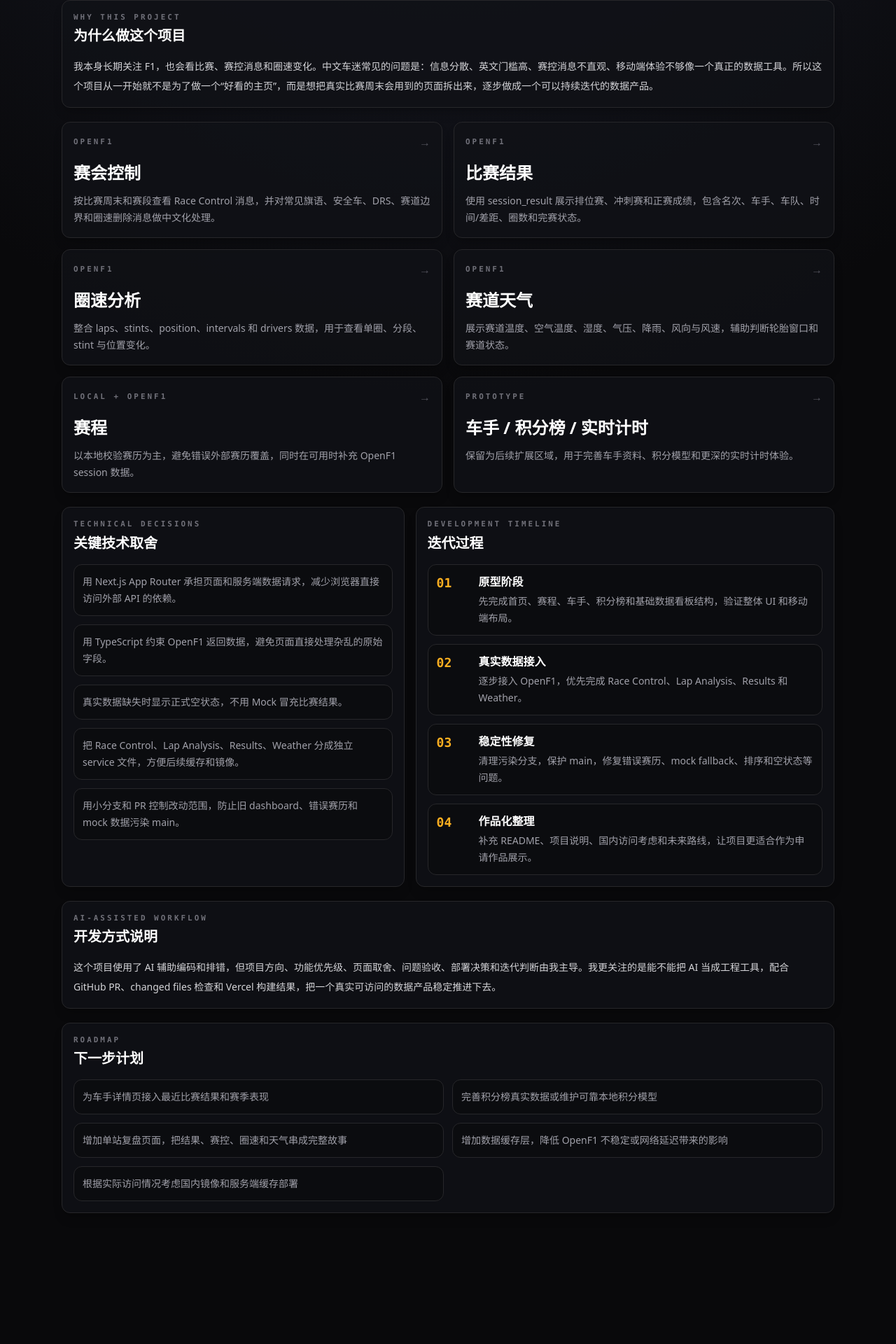
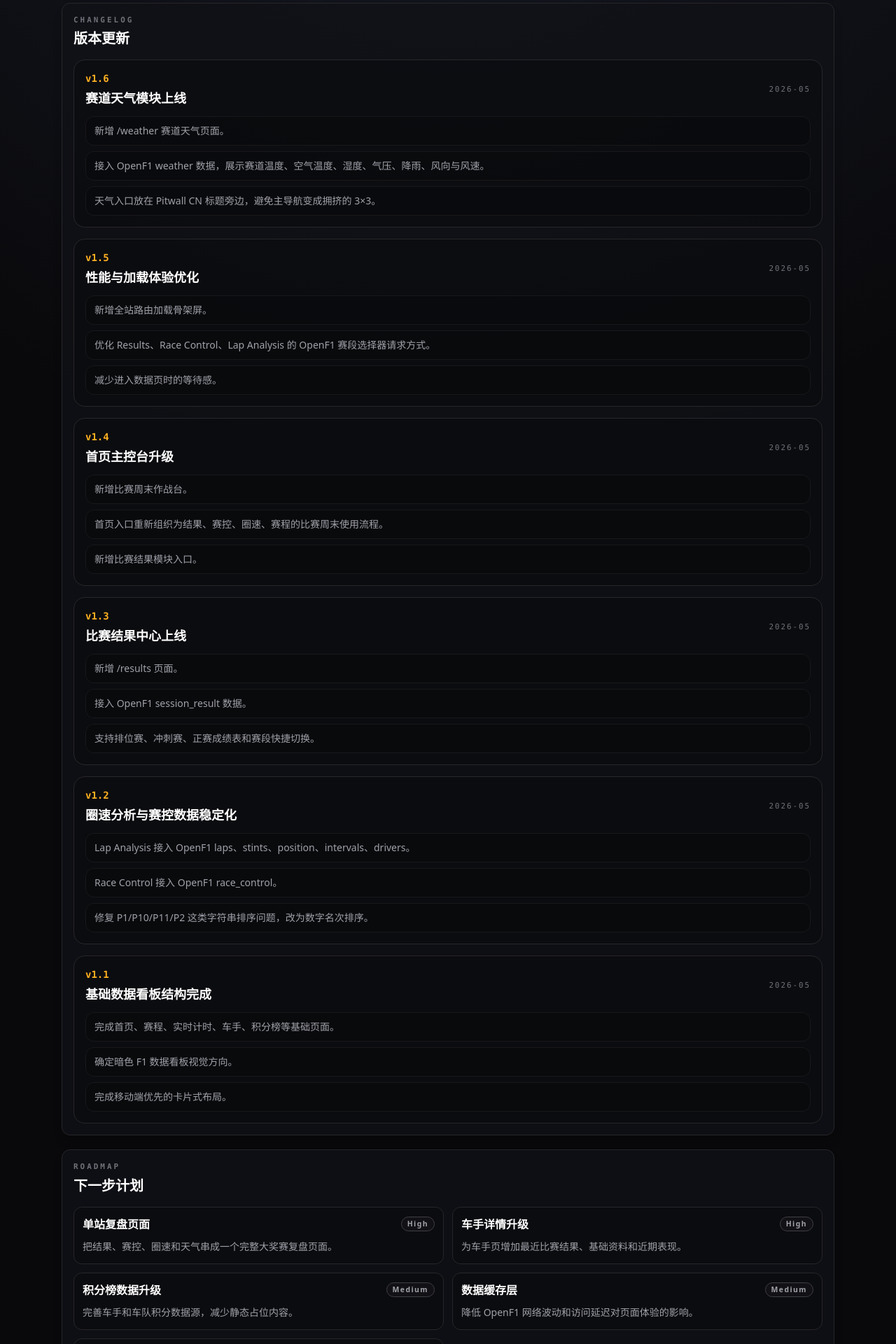
Before and after one commit to s8k8ps26k6-ui/pitwallcn, a Next.js app: page /project in a window 1280 px wide. Shown: the part 489-2409 px from the top of the page at 70% size. Before the commit the page ends 2246 px from the top, so only its background shows below. Built offline with nearby package versions, Linux system fonts and the light colour scheme.

Commit message:
copy: make project page public-safe updates page

```diff
--- a/src/app/project/page.tsx
+++ b/src/app/project/page.tsx
@@ -1,81 +1,100 @@
 import Link from "next/link";
 
-const featureModules = [
+const changelog = [
   {
-    title: "赛会控制",
-    href: "/race-control",
-    status: "OpenF1",
-    description: "按比赛周末和赛段查看 Race Control 消息，并对常见旗语、安全车、DRS、赛道边界和圈速删除消息做中文化处理。"
+    version: "v1.6",
+    title: "赛道天气模块上线",
+    date: "2026-05",
+    items: [
+      "新增 /weather 赛道天气页面。",
+      "接入 OpenF1 weather 数据，展示赛道温度、空气温度、湿度、气压、降雨、风向与风速。",
+      "天气入口放在 Pitwall CN 标题旁边，避免主导航变成拥挤的 3×3。"
+    ]
   },
   {
-    title: "比赛结果",
-    href: "/results",
-    status: "OpenF1",
-    description: "使用 session_result 展示排位赛、冲刺赛和正赛成绩，包含名次、车手、车队、时间/差距、圈数和完赛状态。"
+    version: "v1.5",
+    title: "性能与加载体验优化",
+    date: "2026-05",
+    items: [
+      "新增全站路由加载骨架屏。",
+      "优化 Results、Race Control、Lap Analysis 的 OpenF1 赛段选择器请求方式。",
+      "减少进入数据页时的等待感。"
+    ]
   },
   {
-    title: "圈速分析",
-    href: "/lap-analysis",
-    status: "OpenF1",
-    description: "整合 laps、stints、position、intervals 和 drivers 数据，用于查看单圈、分段、stint 与位置变化。"
+    version: "v1.4",
+    title: "首页主控台升级",
+    date: "2026-05",
+    items: [
+      "新增比赛周末作战台。",
+      "首页入口重新组织为结果、赛控、圈速、赛程的比赛周末使用流程。",
+      "新增比赛结果模块入口。"
+    ]
   },
   {
-    title: "赛道天气",
-    href: "/weather",
-    status: "OpenF1",
-    description: "展示赛道温度、空气温度、湿度、气压、降雨、风向与风速，辅助判断轮胎窗口和赛道状态。"
+    version: "v1.3",
+    title: "比赛结果中心上线",
+    date: "2026-05",
+    items: [
+      "新增 /results 页面。",
+      "接入 OpenF1 session_result 数据。",
+      "支持排位赛、冲刺赛、正赛成绩表和赛段快捷切换。"
+    ]
   },
   {
-    title: "赛程",
-    href: "/schedule",
-    status: "Local + OpenF1",
-    description: "以本地校验赛历为主，避免错误外部赛历覆盖，同时在可用时补充 OpenF1 session 数据。"
+    version: "v1.2",
+    title: "圈速分析与赛控数据稳定化",
+    date: "2026-05",
+    items: [
+      "Lap Analysis 接入 OpenF1 laps、stints、position、intervals、drivers。",
+      "Race Control 接入 OpenF1 race_control。",
+      "修复 P1/P10/P11/P2 这类字符串排序问题，改为数字名次排序。"
+    ]
   },
   {
-    title: "车手 / 积分榜 / 实时计时",
-    href: "/drivers",
-    status: "Prototype",
-    description: "保留为后续扩展区域，用于完善车手资料、积分模型和更深的实时计时体验。"
-  }
-] as const;
-
-const decisions = [
-  "用 Next.js App Router 承担页面和服务端数据请求，减少浏览器直接访问外部 API 的依赖。",
-  "用 TypeScript 约束 OpenF1 返回数据，避免页面直接处理杂乱的原始字段。",
-  "真实数据缺失时显示正式空状态，不用 Mock 冒充比赛结果。",
-  "把 Race Control、Lap Analysis、Results、Weather 分成独立 service 文件，方便后续缓存和镜像。",
-  "用小分支和 PR 控制改动范围，防止旧 dashboard、错误赛历和 mock 数据污染 main。"
-] as const;
-
-const timeline = [
-  {
-    step: "01",
-    title: "原型阶段",
-    description: "先完成首页、赛程、车手、积分榜和基础数据看板结构，验证整体 UI 和移动端布局。"
-  },
-  {
-    step: "02",
-    title: "真实数据接入",
-    description: "逐步接入 OpenF1，优先完成 Race Control、Lap Analysis、Results 和 Weather。"
-  },
-  {
-    step: "03",
-    title: "稳定性修复",
-    description: "清理污染分支，保护 main，修复错误赛历、mock fallback、排序和空状态等问题。"
-  },
-  {
-    step: "04",
-    title: "作品化整理",
-    description: "补充 README、项目说明、国内访问考虑和未来路线，让项目更适合作为申请作品展示。"
+    version: "v1.1",
+    title: "基础数据看板结构完成",
+    date: "2026-05",
+    items: [
+      "完成首页、赛程、实时计时、车手、积分榜等基础页面。",
+      "确定暗色 F1 数据看板视觉方向。",
+      "完成移动端优先的卡片式布局。"
+    ]
   }
 ] as const;
 
 const roadmap = [
-  "为车手详情页接入最近比赛结果和赛季表现",
-  "完善积分榜真实数据或维护可靠本地积分模型",
-  "增加单站复盘页面，把结果、赛控、圈速和天气串成完整故事",
-  "增加数据缓存层，降低 OpenF1 不稳定或网络延迟带来的影响",
-  "根据实际访问情况考虑国内镜像和服务端缓存部署"
+  {
+    title: "单站复盘页面",
+    description: "把结果、赛控、圈速和天气串成一个完整大奖赛复盘页面。",
+    priority: "High"
+  },
+  {
+    title: "车手详情升级",
+    description: "为车手页增加最近比赛结果、基础资料和近期表现。",
+    priority: "High"
+  },
+  {
+    title: "积分榜数据升级",
+    description: "完善车手和车队积分数据源，减少静态占位内容。",
+    priority: "Medium"
+  },
+  {
+    title: "数据缓存层",
+    description: "降低 OpenF1 网络波动和访问延迟对页面体验的影响。",
+    priority: "Medium"
+  },
+  {
+    title: "国内访问优化",
+    description: "根据实际访问情况评估镜像、缓存和部署策略。",
+    priority: "Later"
+  }
+] as const;
+
+const statusCards = [
+  ["当前版本", "v1.6"],
+  ["主要数据源", "OpenF1 + 本地赛历"],
+  ["部署状态", "Vercel Online"]
 ] as const;
 
 export default function ProjectPage() {
@@ -88,26 +107,22 @@ export default function ProjectPage() {
       <section className="motion-fade-up rounded-2xl border border-zinc-800 bg-black/30 p-5 shadow-xl shadow-black/20">
         <div className="grid gap-5 lg:grid-cols-[1.35fr_0.65fr] lg:items-end">
           <div>
-            <p className="eyebrow">Project Story</p>
-            <h1 className="mt-2 text-3xl font-bold text-white sm:text-4xl">关于 Pitwall CN</h1>
+            <p className="eyebrow">Update Log</p>
+            <h1 className="mt-2 text-3xl font-bold text-white sm:text-4xl">更新日志</h1>
             <p className="mt-3 max-w-3xl text-sm leading-7 text-zinc-300">
-              Pitwall CN 是一个面向中文 F1 车迷的非官方数据看板。它不是单纯的资讯页，而是围绕比赛周末的信息流来设计：先看赛程，再看赛控、结果、圈速和天气，尽量把车迷真正会用到的数据集中在一个移动端友好的主控台里。
+              这里记录 Pitwall CN 的公开版本更新、主要功能变化和下一步计划。页面仅保留公开信息，不展示内部开发备注。
             </p>
           </div>
           <div className="rounded-2xl border border-neonAmber/30 bg-neonAmber/10 p-4">
-            <p className="race-code text-neonAmber">Current Focus</p>
-            <p className="mt-2 text-2xl font-bold text-white">Portfolio-ready v1</p>
-            <p className="mt-2 text-sm leading-6 text-zinc-400">真实数据模块已经成型，后续重点是稳定性、复盘页面和更强的数据叙事。</p>
+            <p className="race-code text-neonAmber">Public Roadmap</p>
+            <p className="mt-2 text-2xl font-bold text-white">Race-weekend dashboard</p>
+            <p className="mt-2 text-sm leading-6 text-zinc-400">后续重点：单站复盘、车手页升级、积分榜数据和访问速度优化。</p>
           </div>
         </div>
       </section>
 
       <section className="grid gap-4 md:grid-cols-3">
-        {[
-          ["技术栈", "Next.js · TypeScript · Tailwind · Vercel"],
-          ["数据源", "OpenF1 + 本地校验赛历"],
-          ["项目定位", "中文 F1 比赛周末数据主控台"]
-        ].map(([label, value]) => (
+        {statusCards.map(([label, value]) => (
           <article key={label} className="card motion-fade-up motion-delay-1">
             <p className="eyebrow">{label}</p>
             <p className="mt-3 text-lg font-semibold leading-7 text-white">{value}</p>
@@ -115,77 +130,43 @@ export default function ProjectPage() {
         ))}
       </section>
 
-      <section className="card motion-fade-up motion-delay-2 space-y-4">
+      <section className="card motion-fade-up motion-delay-2">
+        <p className="eyebrow">Changelog</p>
+        <h2 className="mt-1 text-xl font-bold text-white">版本更新</h2>
+        <div className="mt-4 space-y-4">
+          {changelog.map((item) => (
+            <article key={item.version} className="rounded-2xl border border-zinc-800 bg-black/25 p-4">
+              <div className="flex flex-col gap-2 sm:flex-row sm:items-center sm:justify-between">
                 <div>
-          <p className="eyebrow">Why this project</p>
-          <h2 className="mt-1 text-xl font-bold text-white">为什么做这个项目</h2>
+                  <p className="font-mono text-sm font-bold text-neonAmber">{item.version}</p>
+                  <h3 className="mt-1 text-lg font-semibold text-white">{item.title}</h3>
                 </div>
-        <p className="text-sm leading-7 text-zinc-300">
-          我本身长期关注 F1，也会看比赛、赛控消息和圈速变化。中文车迷常见的问题是：信息分散、英文门槛高、赛控消息不直观、移动端体验不够像一个真正的数据工具。所以这个项目从一开始就不是为了做一个“好看的主页”，而是想把真实比赛周末会用到的页面拆出来，逐步做成一个可以持续迭代的数据产品。
-        </p>
-      </section>
-
-      <section className="grid gap-4 lg:grid-cols-2">
-        {featureModules.map((item) => (
-          <Link key={item.title} className="card group motion-fade-up flex flex-col justify-between" href={item.href}>
-            <div>
-              <div className="flex items-center justify-between gap-3">
-                <p className="eyebrow">{item.status}</p>
-                <span className="text-zinc-600 transition group-hover:translate-x-1 group-hover:text-neonAmber">→</span>
+                <span className="race-code text-zinc-500">{item.date}</span>
               </div>
-              <h2 className="mt-4 text-2xl font-bold text-white">{item.title}</h2>
-              <p className="mt-3 text-sm leading-6 text-zinc-400">{item.description}</p>
-            </div>
-          </Link>
-        ))}
-      </section>
-
-      <section className="grid gap-4 lg:grid-cols-[0.9fr_1.1fr]">
-        <article className="card motion-fade-up motion-delay-3">
-          <p className="eyebrow">Technical Decisions</p>
-          <h2 className="mt-1 text-xl font-bold text-white">关键技术取舍</h2>
-          <ul className="mt-4 space-y-3 text-sm leading-6 text-zinc-400">
-            {decisions.map((item) => (
-              <li key={item} className="rounded-xl border border-zinc-800 bg-black/25 p-3">{item}</li>
+              <ul className="mt-3 space-y-2 text-sm leading-6 text-zinc-400">
+                {item.items.map((detail) => (
+                  <li key={detail} className="rounded-xl border border-zinc-900 bg-black/20 px-3 py-2">{detail}</li>
                 ))}
               </ul>
             </article>
-
-        <article className="card motion-fade-up motion-delay-4">
-          <p className="eyebrow">Development Timeline</p>
-          <h2 className="mt-1 text-xl font-bold text-white">迭代过程</h2>
-          <ol className="mt-4 space-y-3">
-            {timeline.map((item) => (
-              <li key={item.step} className="grid grid-cols-[3rem_1fr] gap-3 rounded-xl border border-zinc-800 bg-black/25 p-3">
-                <span className="font-mono text-lg font-bold text-neonAmber">{item.step}</span>
-                <span>
-                  <span className="block font-semibold text-white">{item.title}</span>
-                  <span className="mt-1 block text-sm leading-6 text-zinc-400">{item.description}</span>
-                </span>
-              </li>
           ))}
-          </ol>
-        </article>
+        </div>
       </section>
 
-      <section className="card motion-fade-up motion-delay-5 space-y-4">
-        <div>
-          <p className="eyebrow">AI-assisted workflow</p>
-          <h2 className="mt-1 text-xl font-bold text-white">开发方式说明</h2>
-        </div>
-        <p className="text-sm leading-7 text-zinc-300">
-          这个项目使用了 AI 辅助编码和排错，但项目方向、功能优先级、页面取舍、问题验收、部署决策和迭代判断由我主导。我更关注的是能不能把 AI 当成工程工具，配合 GitHub PR、changed files 检查和 Vercel 构建结果，把一个真实可访问的数据产品稳定推进下去。
-        </p>
-      </section>
-
-      <section className="card motion-fade-up motion-delay-6">
+      <section className="card motion-fade-up motion-delay-3">
         <p className="eyebrow">Roadmap</p>
         <h2 className="mt-1 text-xl font-bold text-white">下一步计划</h2>
         <div className="mt-4 grid gap-3 md:grid-cols-2">
           {roadmap.map((item) => (
-            <div key={item} className="rounded-xl border border-zinc-800 bg-black/25 p-3 text-sm leading-6 text-zinc-400">
-              {item}
+            <article key={item.title} className="rounded-xl border border-zinc-800 bg-black/25 p-3">
+              <div className="flex items-center justify-between gap-3">
+                <h3 className="font-semibold text-white">{item.title}</h3>
+                <span className="rounded-full border border-zinc-700 bg-zinc-900/60 px-2 py-0.5 text-[0.65rem] font-bold tracking-[0.14em] text-zinc-400">
+                  {item.priority}
+                </span>
               </div>
+              <p className="mt-2 text-sm leading-6 text-zinc-400">{item.description}</p>
+            </article>
           ))}
         </div>
       </section>
```
Lines whose indentation alone changed are shown as unchanged.
